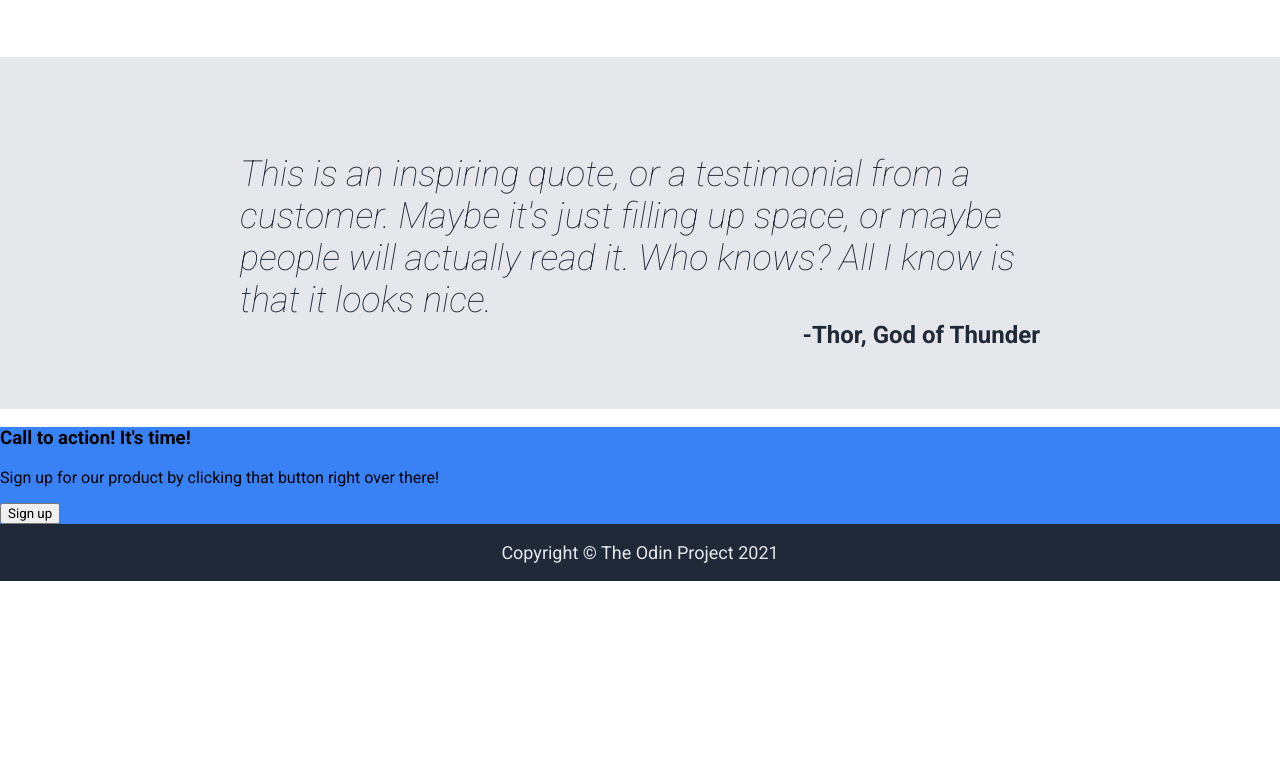
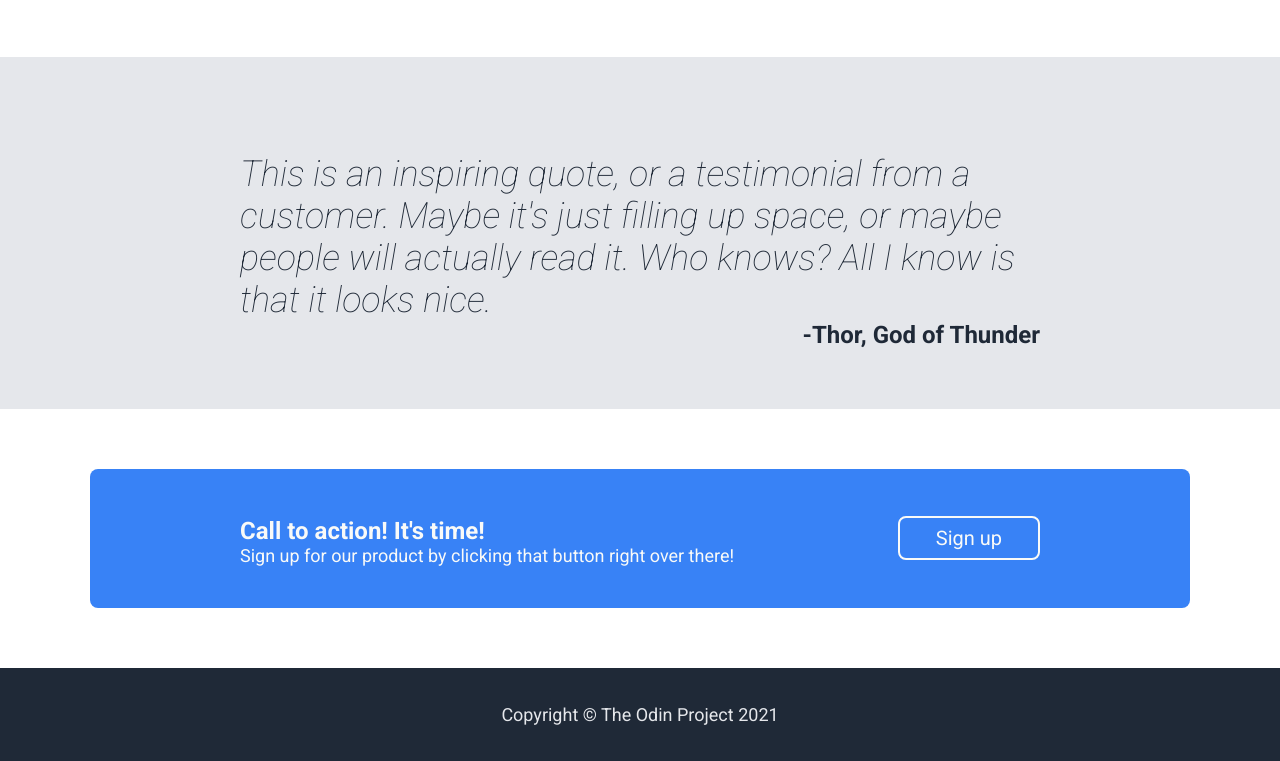
Before and after one commit to jakrogol/odin-foundations-landing-page, a plain HTML site: page index.html in a window 1280 px wide. Shown: the part 750-1511 px from the top of the page. Before the commit the page ends 1331 px from the top, so only its background shows below. Drawn offline with Linux system fonts and the light colour scheme.

Commit message:
Style call-to-action section, adjust footer padding, and remove max width on body.

```diff
--- a/index.html
+++ b/index.html
@@ -67,12 +67,13 @@
         </div>
       </div>
     </div>
+
     <div class="call-to-action">
       <div class="cta-text">
         <h3 class="cta-heading">Call to action! It's time!</h3>
         <p>Sign up for our product by clicking that button right over there!</p>
       </div>
-      <button class="cta-button">Sign up</button>
+      <div class="cta-button">Sign up</div>
     </div>
   </div>
 
--- a/styles.css
+++ b/styles.css
@@ -3,7 +3,6 @@
 }
 
 body {
-  max-width: 1400px;
   margin: 0 auto;
 }
 
@@ -121,11 +120,36 @@ body {
 }
 
 .call-to-action {
+  max-width: 800px;
   background-color: #3882F6;
+  color: #F9FAF8;
+  border-radius: 8px;
+  display: flex;
+  justify-content: space-between;
+  align-items: center;
+  padding: 24px 150px;
+  margin: 60px auto;
+  font-size: 18px;
+}
+
+.cta-heading {
+  font-size: 24px;
+  margin-bottom: 0px;
+}
+
+.cta-text > p {
+  margin-top: 0;
+}
+
+.cta-button {
+  padding: 8px 36px;
+  border-radius: 8px;
+  border: 2px solid #F9FAF8;
+  font-size: 20px;
 }
 
 .footer {
   text-align: center;
   font-size: 18px;
-  padding: 1em;
+  padding: 36px
 }
```
